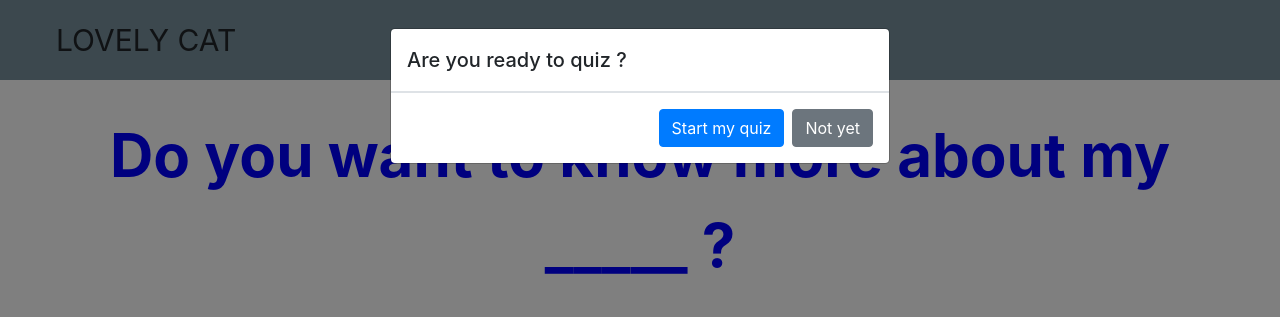
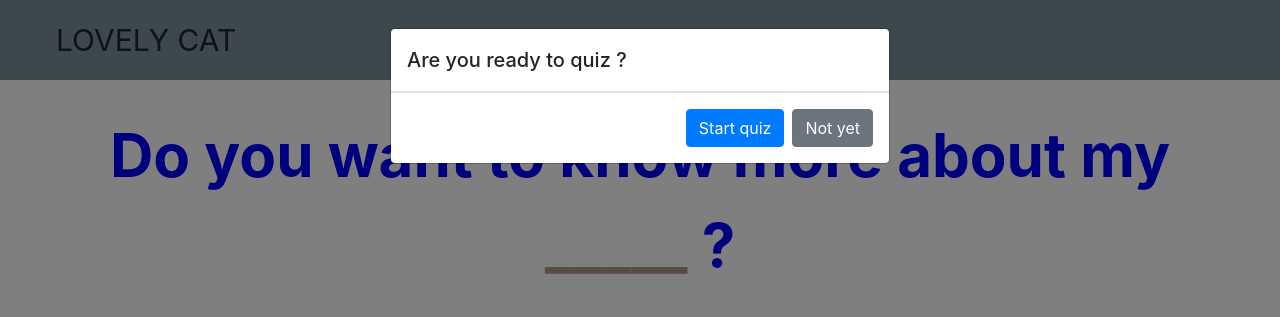
Before and after one commit to woshijielie/COMS4170_Cat_Behavior, a Flask app: page / in a window 1280 px wide, after a click on "Quiz". Shown: the top 317 px of the page. Run offline with Flask 2, Linux system fonts and the light colour scheme; some libraries are stand-ins or nearby versions.

Commit message:
fix underline and add accent color

```diff
--- a/static/home.js
+++ b/static/home.js
@@ -4,18 +4,18 @@ $(document).ready(function () {
   // hover effect
   $('.mapping').mouseover(function() {
     var part = $(this).attr('class').split(" ")[0];
-    $('#part').text(part);
+    $('#user_part').text(part);
     if(learning_stage[part]["start"][1]==null || learning_stage[part]["finish"][1]==null) {
       var data = $('.'+part).data('maphilight');
       data.fillColor="78919c";
       data.fillOpacity=0.7;
       $('.'+part).data('maphilight', data).trigger('alwaysOn.maphilight');
     } else {
-      $('#query').html("You have known my "+part+". Good work!");
+      $('#query').html("You have known my <span id='user_part'>"+part+"</span>. Good work!");
     }
   }).mouseout(function(){
     var part = $(this).attr('class').split(" ")[0];
-    $('#query').html("Do you want to know more about my <span id='part'>_____</span> ?");
+    $('#query').html("Do you want to know more about my <span id='user_part'>_____</span> ?");
     if(learning_stage[part]["start"][1]==null || learning_stage[part]["finish"][1]==null) {
       var data = $('.'+part).data('maphilight');
       data.fillColor="A9A9A9";
--- a/static/main.css
+++ b/static/main.css
@@ -1,3 +1,8 @@
+a:link { text-decoration: none; }
+a:visited { text-decoration: none; }
+a:hover { text-decoration: none; }
+a:active { text-decoration: none; }
+
 .btn-custom {
   background-color: #b6948d;
   border-color: #b6948d;
@@ -57,6 +62,9 @@
   width: auto;
   height: 100px;
   float: top;
+}
+#user_part {
+  color: #b6948d;
 }
 .home_button {
   right: 100px;
--- a/templates/home.html
+++ b/templates/home.html
@@ -27,7 +27,7 @@
         <h5 class="modal-title" id="exampleModalLabel">Are you ready to quiz ?</h5>
       </div>
       <div class="modal-footer">
-        <button type="button" class="btn btn-primary" onclick="location.href='/quiz/1'">Start my quiz</button>
+        <button type="button" class="btn btn-primary" onclick="location.href='/quiz/1'">Start quiz</button>
         <button type="button" class="btn btn-secondary" data-dismiss="modal">Not yet</button>
       </div>
     </div>
@@ -36,7 +36,7 @@
 
 
 <div class="center">
-  <div class="title big" id="query">Do you want to know more about my <span id="part">_____</span> ? </div>
+  <div class="title big" id="query">Do you want to know more about my <span id="user_part">_____</span> ? </div>
   <div id="home_cat">
     <img
       id="cat"
```
